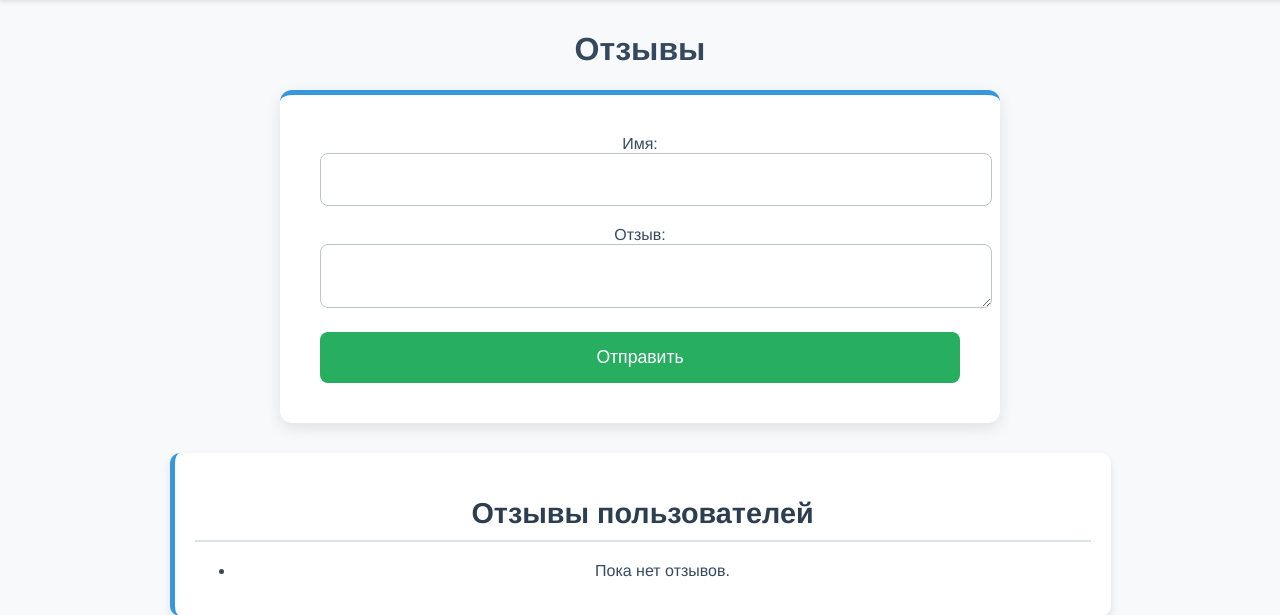
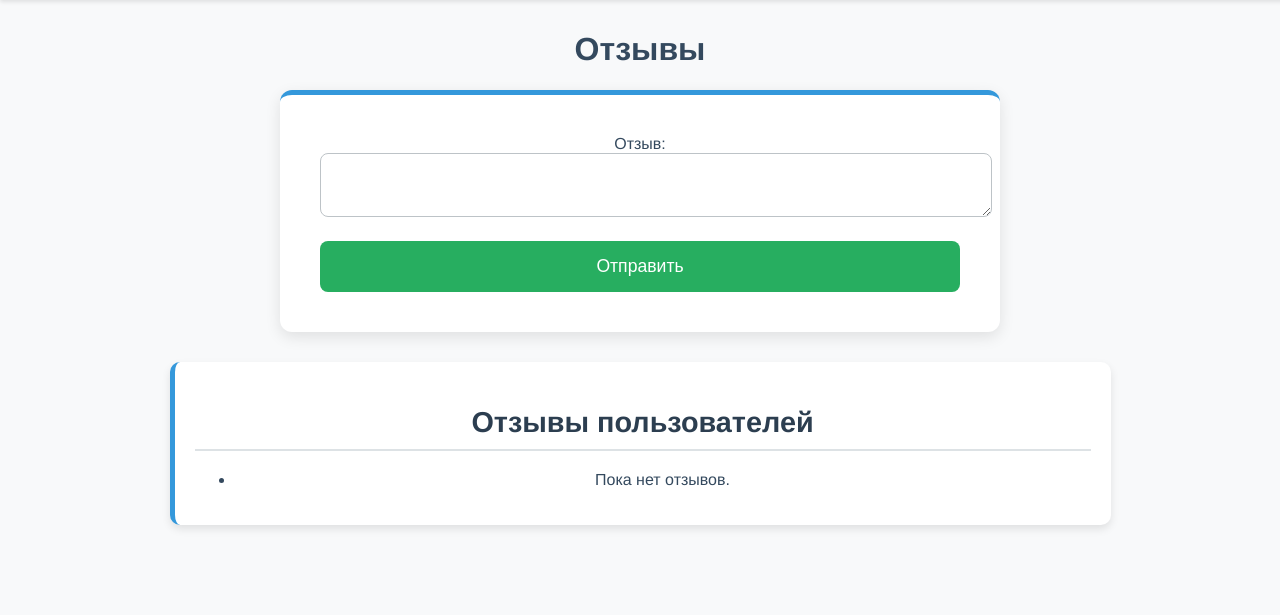
Before and after one commit to Denzel-is/Dayray, a Flask app: page /feedback in a window 1280 px wide. Shown: the part 90-705 px from the top of the page. Run offline with Flask 3, Linux system fonts and the light colour scheme; data that the repository does not hold is empty; some libraries are stand-ins or nearby versions.

Commit message:
#fix feedback name

```diff
--- a/auth.py
+++ b/auth.py
@@ -71,4 +71,5 @@ def register():
 @auth_bp.route('/logout')
 def logout():
     session.pop('username', None)
+    session.pop('cart', None)
     return redirect('/')
--- a/feedback.py
+++ b/feedback.py
@@ -1,4 +1,4 @@
-from flask import Blueprint, render_template, request, redirect
+from flask import Blueprint, render_template, request, redirect,session
 from database import connectionbd
 
 feedback_bp = Blueprint('feedback', __name__)
@@ -19,7 +19,7 @@ def feedback():
 
 @feedback_bp.route('/submit_feedback', methods=['POST'])
 def submit_feedback():
-    name = request.form['name']
+    name = session.get('username')
     feedback = request.form['feedback']
     connection = connectionbd()
     cursor = connection.cursor()
--- a/templates/feedback.html
+++ b/templates/feedback.html
@@ -14,8 +14,8 @@
         <section>
             <div class="feedback-form">
                 <form action="{{ url_for('feedback.submit_feedback') }}" method="post">
-                    <label for="name">Имя:</label>
-                    <input type="text" id="name" name="name" required>
+                    <!-- <label for="name">Имя:</label>
+                    <input type="text" id="name" name="name" required> -->
 
                     <label for="feedback">Отзыв:</label>
                     <textarea id="feedback" name="feedback" required></textarea>
```
Also changed, not shown: 1 other file.
